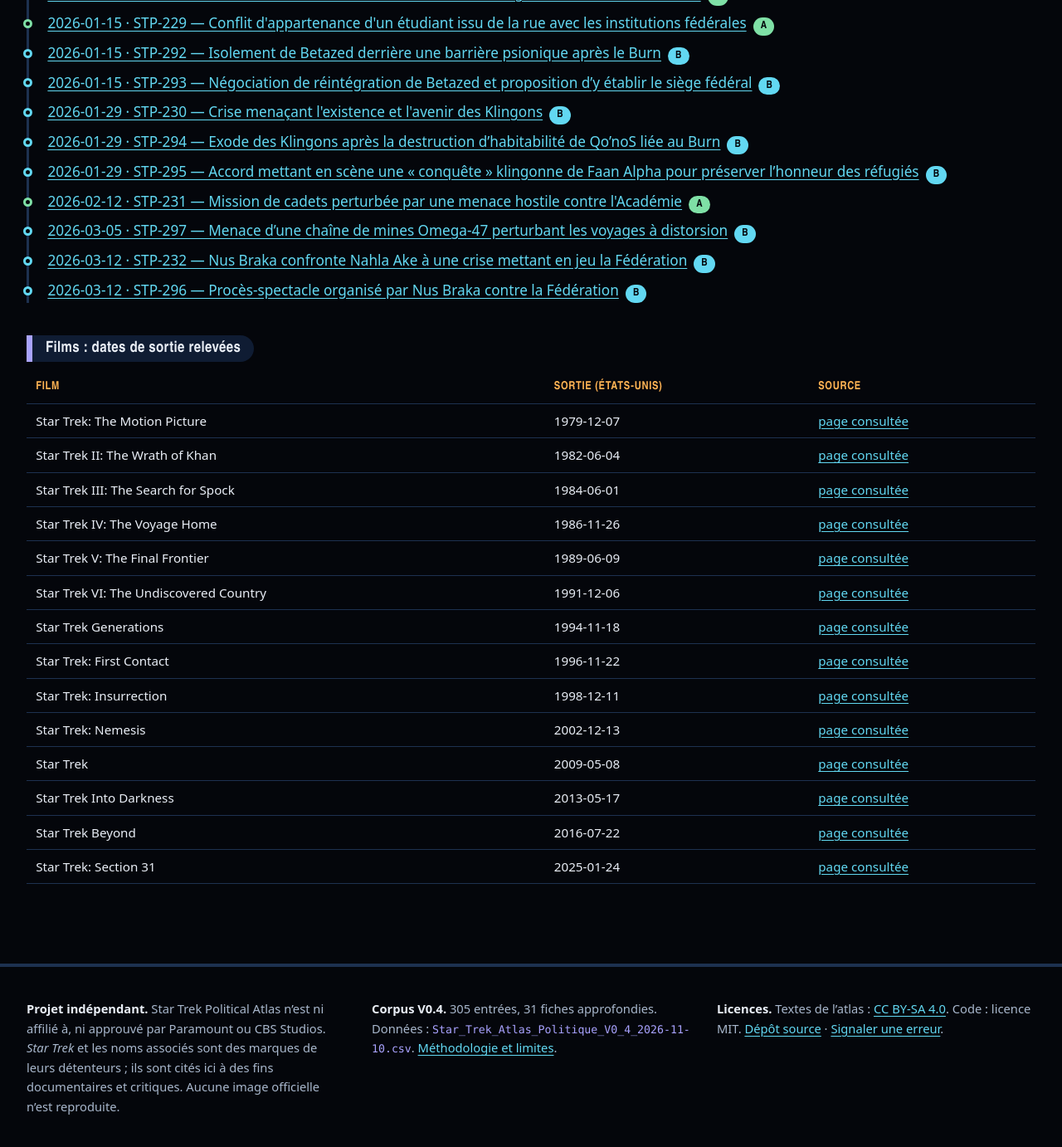
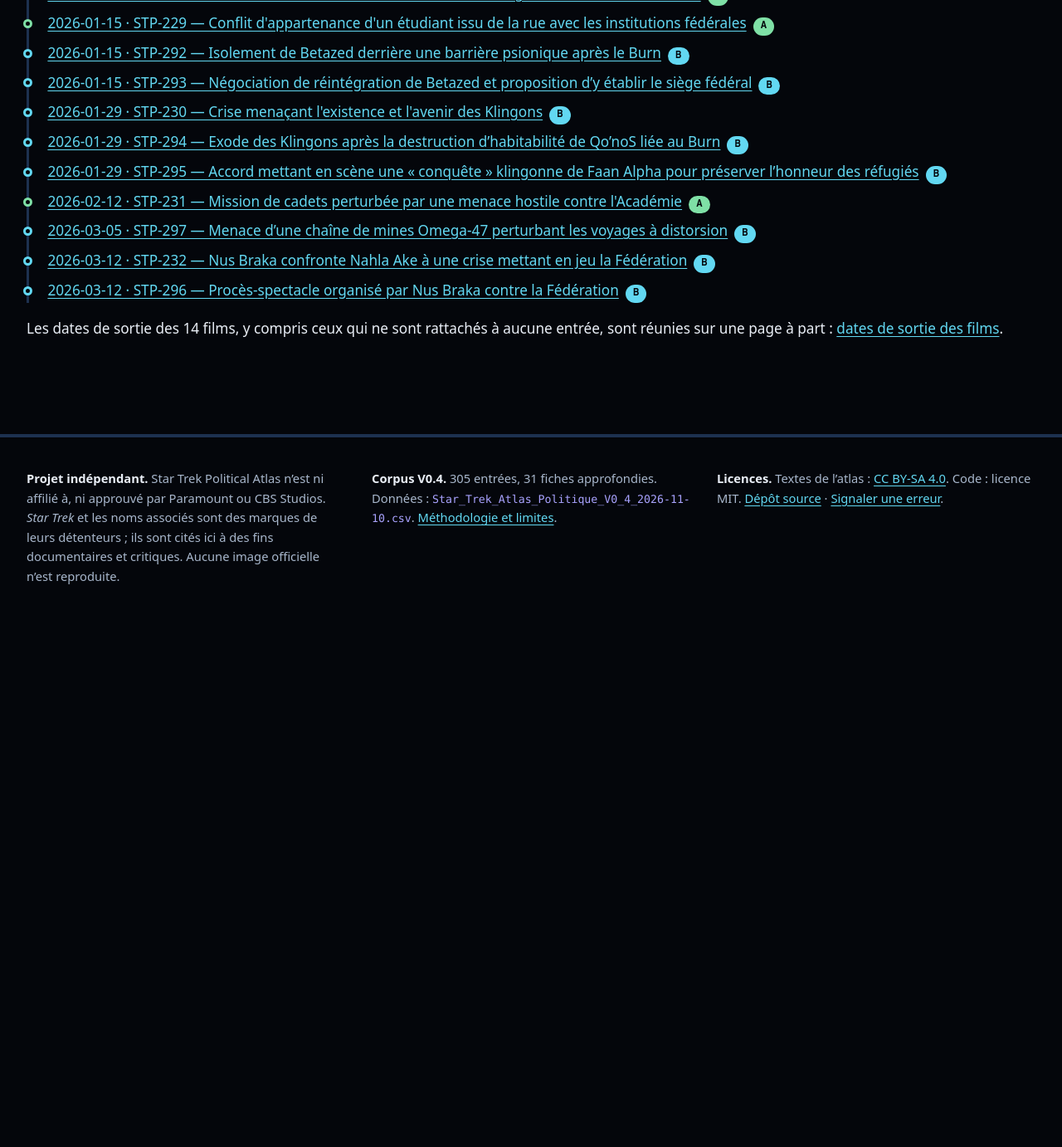
Before and after one commit to s-geffroy/political-atlas-star-trek, a Jekyll site: the page built from chronologie/diffusion.html, in a window 1280 px wide and 1400 px high, scrolled down 13322 px. Shown: the top 1382 px of the window at 83% size. Built offline with Jekyll 4.4.1, drawn with Linux system fonts in a browser that asks for light colours; after the commit the page ends 14083 px from its top, so only the background shows below that.

Commit message:
Chronologie : tableau des sorties de films sur une page a part
/chronologie/films/ (155 elements) ; la chronologie de diffusion passe de
870 a 793 elements et renvoie vers la nouvelle page.

Co-Authored-By: Claude Opus 5.5 <noreply@anthropic.com>

```diff
--- a/chronologie/diffusion.html
+++ b/chronologie/diffusion.html
@@ -25,9 +25,5 @@ description: Les événements politiques de Star Trek classés selon les dates r
 </ol>
 {%- endfor %}
 {%- if D.films.size > 0 %}
-<h2 class="piste-titre" id="films">Films : dates de sortie relevées</h2>
-<div class="defile" tabindex="0" role="region" aria-label="Dates de sortie des films"><table>
-  <thead><tr><th scope="col">Film</th><th scope="col">Sortie (États-Unis)</th><th scope="col">Source</th></tr></thead>
-  <tbody>{% for f in D.films %}<tr><td>{{ f.titre }}</td><td>{{ f.date }}</td><td><a href="{{ f.source_url }}" rel="noopener">page consultée</a></td></tr>{% endfor %}</tbody>
-</table></div>
+<p>Les dates de sortie des {{ D.films.size }} films, y compris ceux qui ne sont rattachés à aucune entrée, sont réunies sur une page à part : <a href="{{ '/chronologie/films/' | relative_url }}">dates de sortie des films</a>.</p>
 {%- endif %}
--- /dev/null
+++ b/chronologie/films.html
@@ -0,0 +1,14 @@
+---
+title: Dates de sortie des films
+nav: chronologie
+permalink: /chronologie/films/
+description: Dates de sortie en salle aux États-Unis des films Star Trek, de 1979 à 2025, chacune avec la page qui la source.
+---
+{%- assign D = site.data.diffusion -%}
+<p class="fil"><a href="{{ '/chronologie/diffusion/' | relative_url }}">Chronologie de diffusion</a> › Films</p>
+<p class="chapo">Sorties en salle aux États-Unis des {{ D.films.size }} films, dans l’ordre chronologique. Pour les entrées de l’atlas liées à chaque film, voir la <a href="{{ '/chronologie/diffusion/' | relative_url }}#bloc-film">chronologie de diffusion</a>.</p>
+<div class="encadre encadre--alerte"><p><strong>Enrichissement hors corpus.</strong> Ces dates ne figurent pas dans le corpus de l’atlas ; elles ont été relevées (dernier relevé : {{ D.releve_le }}) sur les pages citées.</p></div>
+<div class="defile" tabindex="0" role="region" aria-label="Dates de sortie des films"><table>
+  <thead><tr><th scope="col">Film</th><th scope="col">Sortie (États-Unis)</th><th scope="col">Source</th></tr></thead>
+  <tbody>{% for f in D.films %}<tr><td>{{ f.titre }}</td><td>{{ f.date }}</td><td><a href="{{ f.source_url }}" rel="noopener">page consultée</a></td></tr>{% endfor %}</tbody>
+</table></div>
```
Also changed, not shown: README.md.
